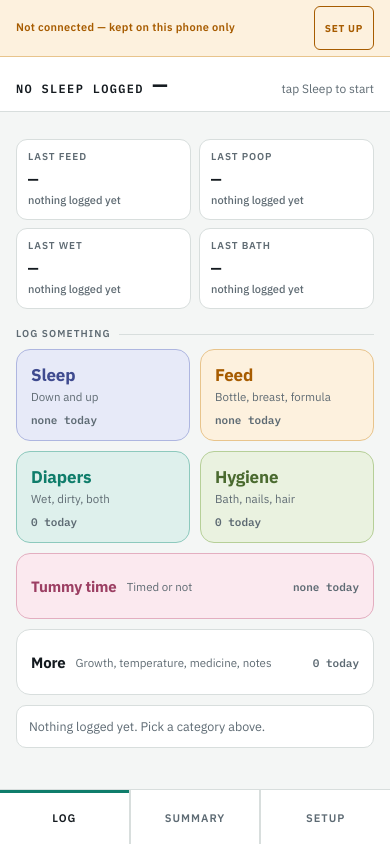
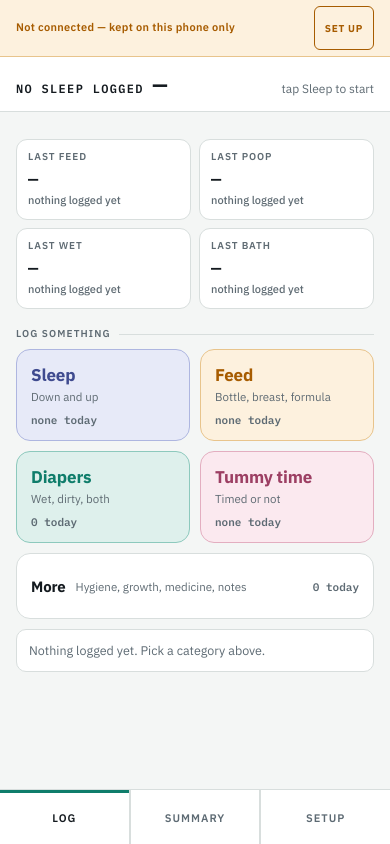
Before and after one commit to ojc999/Baby-Log, a plain HTML site: page index.html in a window 390 px wide. Drawn offline with Linux system fonts and the light colour scheme.

Commit message:
Move hygiene into More, and tummy time back into the grid
The rule for what earns a tile is frequency, not importance: a tile is for what
happens many times a day, More is for what happens once a day or once a week and
can afford two taps instead of one. Hygiene was on the wrong side of that line,
in the opposite direction to tummy time.

So hygiene becomes the first group inside More, under "Washing and skin",
keeping its own green so it still reads as a set rather than dissolving into the
miscellany. All six buttons survive the move unchanged.

With four categories left, tummy time comes out of the wide row and back into
the grid. The home screen is a clean 2x2 again - sleep, feed, nappies, tummy
time - and on the smallest iPhone the whole of it now fits above the fold, which
it did not with five.

Last bath stays among the four status cards. The input moved; the readout did
not. How long since the last bath is exactly the sort of thing you forget, and
that is a different question from how often you log it.

No data change either way. hygiene, bath and tummy are all unchanged types in
the contract; what moved is CAT_OF, which decides only which screen an entry is
offered on and filed under. Anything logged before this reads back identically.

Also drops the tile styling hygiene no longer uses, and fixes the e2e test,
which reached Bath through a tile that no longer exists.

Co-Authored-By: Claude Opus 5 <noreply@anthropic.com>
Claude-Session: https://claude.ai/code/session_01AvyuqrmoPPHKVNyiCn4sBt

```diff
--- a/index.html
+++ b/index.html
@@ -163,8 +163,6 @@ body{
 .tile.t-feed b{color:var(--amber)}
 .tile.t-nappy{background:var(--teal-bg);border-color:var(--teal-line)}
 .tile.t-nappy b{color:var(--teal)}
-.tile.t-hyg{background:var(--leaf-bg);border-color:var(--leaf-line)}
-.tile.t-hyg b{color:var(--leaf)}
 .tile.t-tummy{background:var(--play-bg);border-color:var(--play-line)}
 .tile.t-tummy b{color:var(--play)}
 
@@ -380,14 +378,11 @@ table.week tr.today td:first-child::after{content:" \00B7 today";color:var(--ink
       <button class="tile t-nappy" data-go="nappy">
         <b>Diapers</b><span>Wet, dirty, both</span><em id="tile-nappy"></em>
       </button>
-      <button class="tile t-hyg" data-go="hygiene">
-        <b>Hygiene</b><span>Bath, nails, hair</span><em id="tile-hygiene"></em>
-      </button>
-      <button class="tile wide t-tummy" data-go="tummy">
+      <button class="tile t-tummy" data-go="tummy">
         <b>Tummy time</b><span>Timed or not</span><em id="tile-tummy"></em>
       </button>
       <button class="tile wide" data-go="more">
-        <b>More</b><span>Growth, temperature, medicine, notes</span><em id="tile-more"></em>
+        <b>More</b><span>Hygiene, growth, medicine, notes</span><em id="tile-more"></em>
       </button>
     </div>
     <div id="home-recent"></div>
@@ -778,18 +773,6 @@ var CATS = {
     ] }],
     free: 'pee · poo · both'
   },
-  hygiene: {
-    title: 'Hygiene', tone: 'leafb',
-    groups: [{ cols: 2, items: [
-      { t: 'hygiene', s: 'bath',  label: 'Bath' },
-      { t: 'hygiene', s: 'wipe',  label: 'Top and tail' },
-      { t: 'hygiene', s: 'nails', label: 'Nails cut' },
-      { t: 'hygiene', s: 'hair',  label: 'Hair wash' },
-      { t: 'hygiene', s: 'cord',  label: 'Cord care' },
-      { t: 'hygiene', s: 'cream', label: 'Cream' }
-    ] }],
-    free: 'anything not on a button'
-  },
   tummy: {
     title: 'Tummy time', tone: 'playb',
     groups: [{ cols: 1, items: [
@@ -803,6 +786,14 @@ var CATS = {
   more: {
     title: 'More', tone: '',
     groups: [
+      { head: 'Washing and skin', cols: 2, items: [
+        { t: 'hygiene', s: 'bath',  label: 'Bath',         tone: 'leafb' },
+        { t: 'hygiene', s: 'wipe',  label: 'Top and tail', tone: 'leafb' },
+        { t: 'hygiene', s: 'nails', label: 'Nails cut',    tone: 'leafb' },
+        { t: 'hygiene', s: 'hair',  label: 'Hair wash',    tone: 'leafb' },
+        { t: 'hygiene', s: 'cord',  label: 'Cord care',    tone: 'leafb' },
+        { t: 'hygiene', s: 'cream', label: 'Cream',        tone: 'leafb' }
+      ] },
       { head: 'Growth', cols: 3, items: [
         { sheet: 'weight' }, { sheet: 'length' }, { sheet: 'head' }
       ] },
@@ -817,7 +808,7 @@ var CATS = {
     hint: 'The four on the bottom row fill in the box below and keep every word you ' +
           'write. Nothing after them is interpreted, so "note why is he not pooping" ' +
           'does not log a dirty nappy.',
-    free: '3.4kg · 50cm · head 35cm · temp 37.8'
+    free: 'bath · 3.4kg · 50cm · head 35cm · temp 37.8'
   }
 };
 
@@ -852,7 +843,7 @@ var LABELS = {
 /* which category a type belongs to, for the "recent" lists */
 var CAT_OF = {
   sleep: 'sleep', feed: 'feed', pump: 'feed', vomit: 'feed',
-  nappy: 'nappy', hygiene: 'hygiene', bath: 'hygiene',
+  nappy: 'nappy', hygiene: 'more', bath: 'more',
   measure: 'more', cry: 'more', tummy: 'tummy', med: 'more', vax: 'more',
   milestone: 'more', note: 'more'
 };
@@ -1544,7 +1535,6 @@ function renderTiles() {
   $('tile-sleep').textContent   = si.pairs.length ? dur(slept) + ' today' : 'none today';
   $('tile-feed').textContent    = feeds.length ? feeds.length + ' today' + (ml ? ' · ' + ml + ' ml' : '') : 'none today';
   $('tile-nappy').textContent   = n(function (r) { return r.type === 'nappy'; }) + ' today';
-  $('tile-hygiene').textContent = n(function (r) { return r.type === 'hygiene' || r.type === 'bath'; }) + ' today';
   var tum = live().filter(function (r) { return daySG(r.ms) === daySG(Date.now()) && r.type === 'tummy'; });
   var tumMin = tum.reduce(function (a, r) { return a + (r.unit === 'min' && r.value ? r.value : 0); }, 0);
   $('tile-tummy').textContent   = tum.length
```
Also changed, not shown: test/browser/e2e.test.js (+2 -2 lines), test/logic.test.js (+12 -0 lines), 2 other files.
